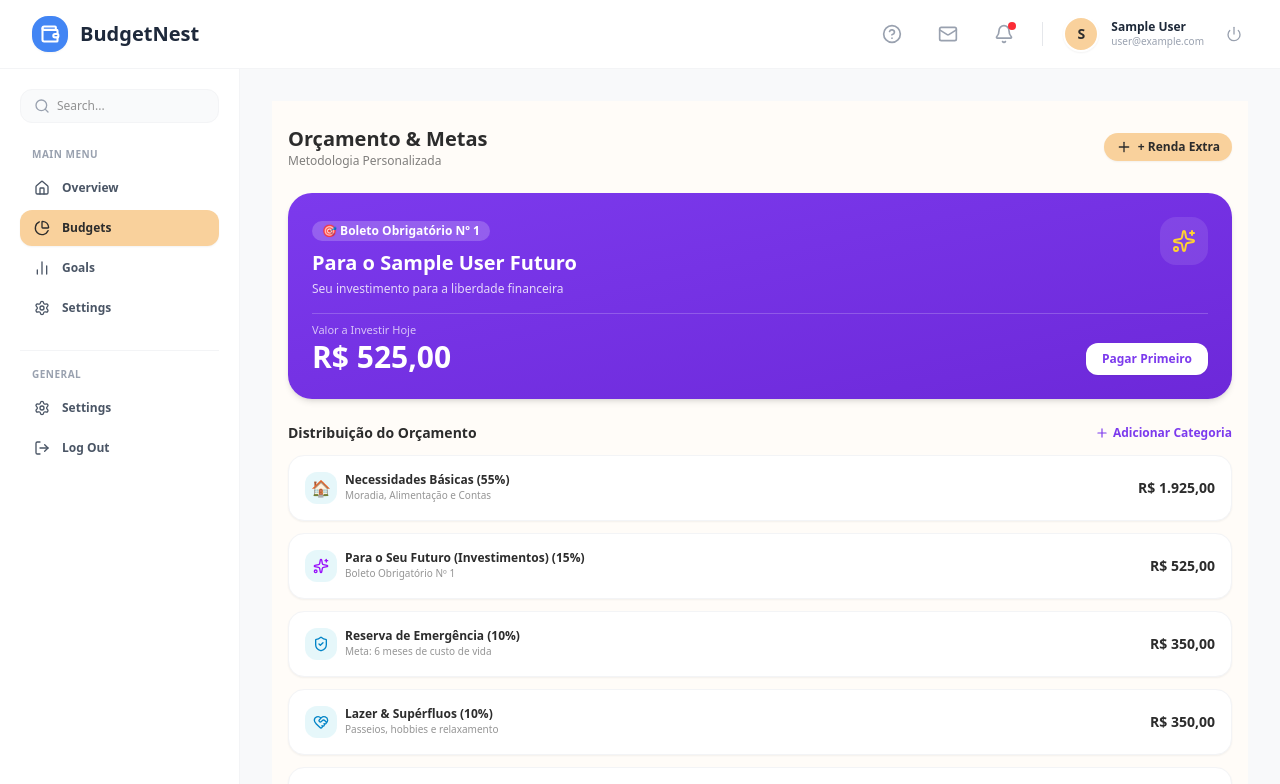
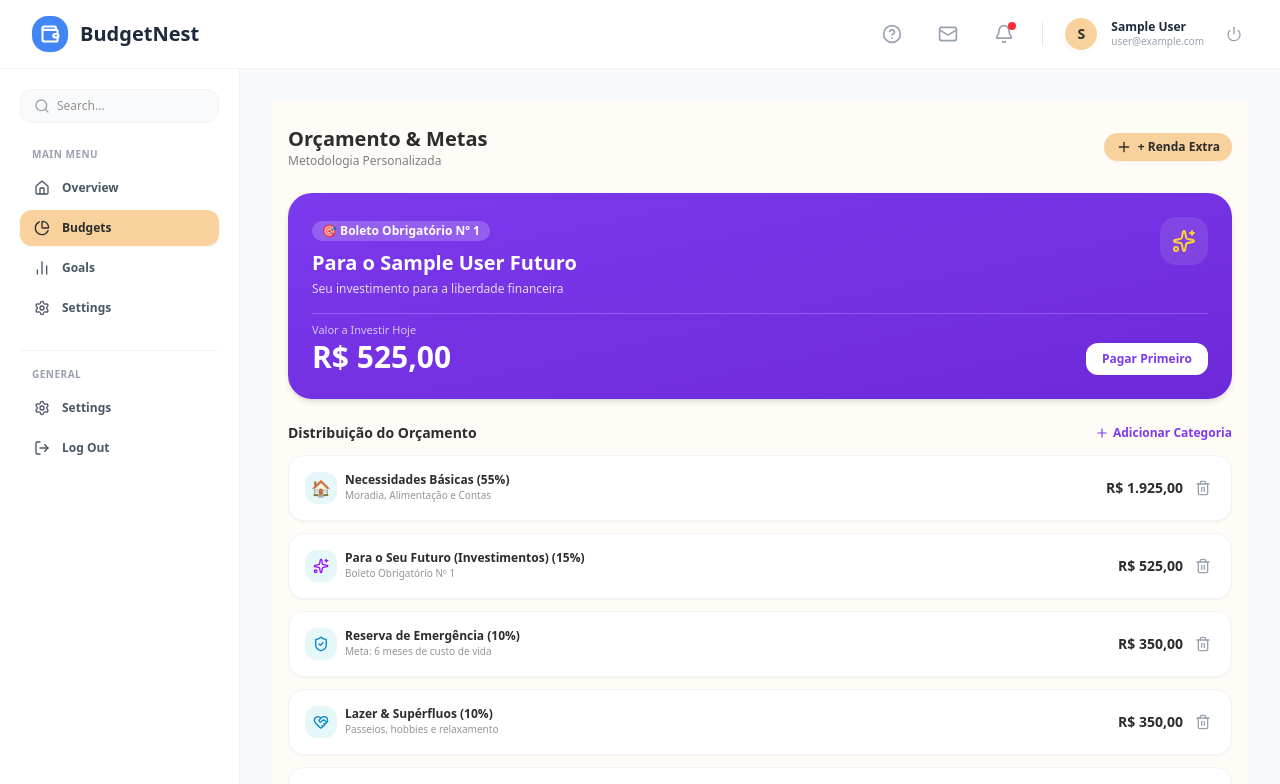
Before and after one commit to Kl3bs/personal-spendings-pwa, a Next.js app: page /budget in a window 1280 px wide. Shown: the top 784 px of the page. Built offline with nearby package versions, Linux system fonts and the light colour scheme; no server answers; the database is empty; sample sign-in values are in the browser's storage.

Commit message:
feat(budget): US-002 - permitir excluir categorias de orcamento

```diff
--- a/app/budget/page.tsx
+++ b/app/budget/page.tsx
@@ -11,11 +11,12 @@ import {
 import {
   formatCurrency,
   calculateCustomBudgetAllocation,
+  removeBudgetCategory,
   DEFAULT_BUDGET_CATEGORIES,
   BudgetCategory,
 } from "@/lib/budget-engine";
 import { FloatingDock } from "@/components/ui/FloatingDock";
-import { Sparkles, ShieldCheck, HeartHandshake, GraduationCap, Plus, RotateCcw, FolderPlus } from "lucide-react";
+import { Sparkles, ShieldCheck, HeartHandshake, GraduationCap, Plus, RotateCcw, FolderPlus, Trash2 } from "lucide-react";
 
 export default function BudgetPage() {
   const [user, setUser] = useState<User | null>(null);
@@ -93,6 +94,13 @@ export default function BudgetPage() {
       setCategoryName("");
       setCategoryPercentage("");
       setIsAddingCategory(false);
+    }
+  }
+
+  async function handleRemoveCategory(categoryId: string) {
+    if (user) {
+      const updated = removeBudgetCategory(categories, categoryId);
+      await setUserProfile({ uid: user.uid, customCategories: updated });
     }
   }
 
@@ -272,8 +280,19 @@ export default function BudgetPage() {
                     )}
                   </div>
                 </div>
-                <div className="text-sm font-bold text-[#2C2C2C]">
-                  {formatCurrency(amount)}
+                <div className="flex items-center gap-2">
+                  <div className="text-sm font-bold text-[#2C2C2C]">
+                    {formatCurrency(amount)}
+                  </div>
+                  {categories.length > 1 && (
+                    <button
+                      onClick={() => handleRemoveCategory(category.id)}
+                      className="p-1 text-gray-400 hover:text-red-500 transition-colors"
+                      title="Excluir categoria"
+                    >
+                      <Trash2 className="w-4 h-4" />
+                    </button>
+                  )}
                 </div>
               </div>
             </div>
--- a/lib/budget-engine.ts
+++ b/lib/budget-engine.ts
@@ -39,6 +39,13 @@ export function calculateCustomBudgetAllocation(
   }));
 }
 
+export function removeBudgetCategory(
+  categories: BudgetCategory[],
+  categoryId: string
+): BudgetCategory[] {
+  return categories.filter((cat) => cat.id !== categoryId);
+}
+
 export function calculateBudgetAllocation(baseIncome: number, extraIncome: number = 0): BudgetAllocation {
   const total = Math.max(0, baseIncome + extraIncome);
   return {
```
Also changed, not shown: 1 other file (tests, documents, lock files or other folders).
